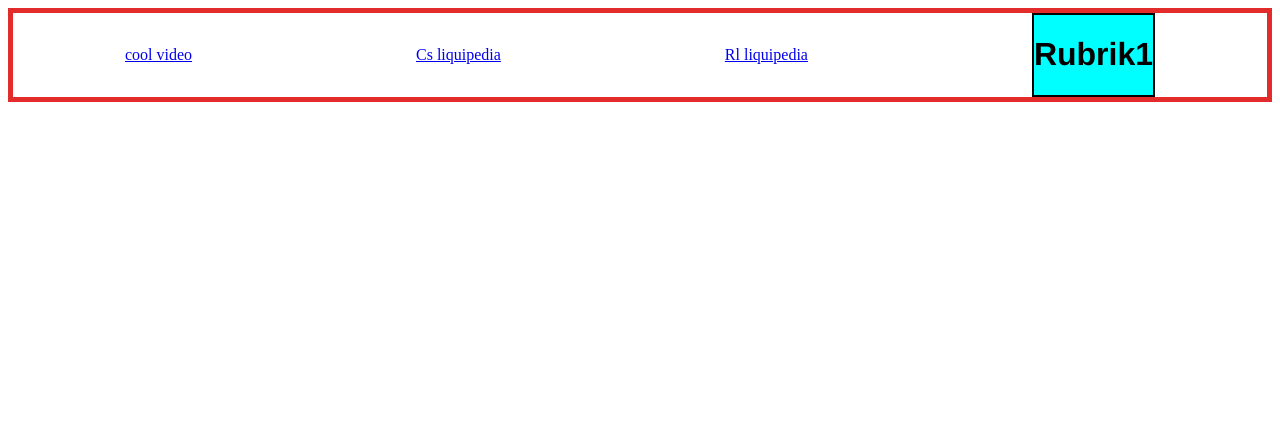
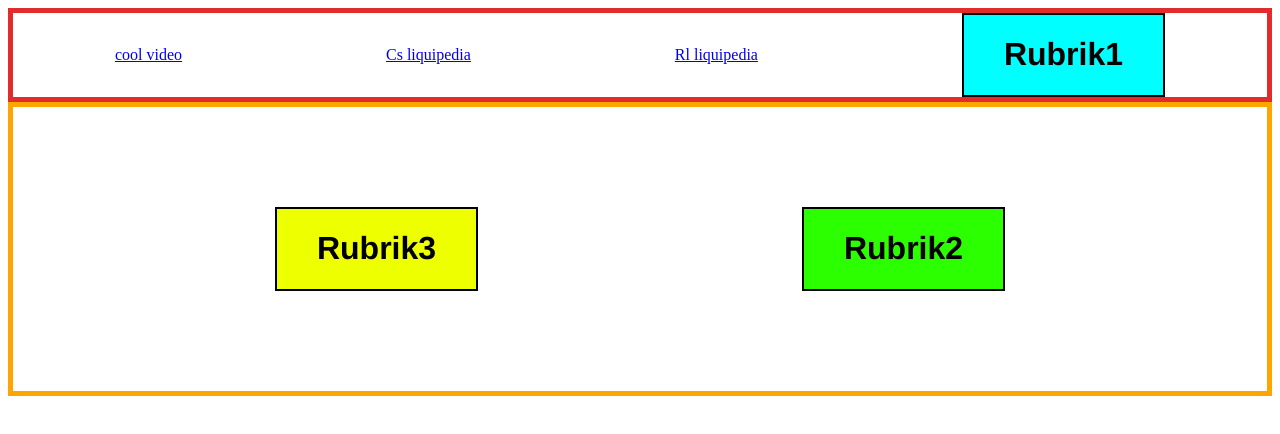
Before and after one commit to TE22A-Assal-Yousuf/uppgift-1-lek3b, a plain HTML site: page index.html in a window 1280 px wide. Drawn offline with Linux system fonts and the light colour scheme.

Commit message:
vne vad jag ska göra

```diff
--- a/index.html
+++ b/index.html
@@ -16,5 +16,13 @@
         </div>
 
     </div>
+    <div id="middle">
+        <div class="rubrik2">
+            <h1>Rubrik3</h1>
+        </div>
+        <div class="rubrik3">
+            <h1>Rubrik2</h1>
+        </div>
+    </div>
 </body>
 </html>
--- a/style.css
+++ b/style.css
@@ -5,11 +5,34 @@
     align-items: center;
 }
 
+#middle{
+    justify-content: space-around;
+    display: flex;
+    border: 5px solid orange;
+    padding: 100px;
+}
+
+
 .rubrik1{
 
-    display: flex;
     border: 2px solid black;
+    padding-left: 40px;
+    padding-right: 40px;
     background-color: aqua;
+}
+
+.rubrik2{
+    border: 2px solid black;
+    padding-left: 40px;
+    padding-right: 40px;
+    background-color: rgb(238, 255, 0);
+}
+
+.rubrik3{
+    border: 2px solid black;
+    padding-left: 40px;
+    padding-right: 40px;
+    background-color: rgb(43, 255, 0);
 }
 
 h1{
```
